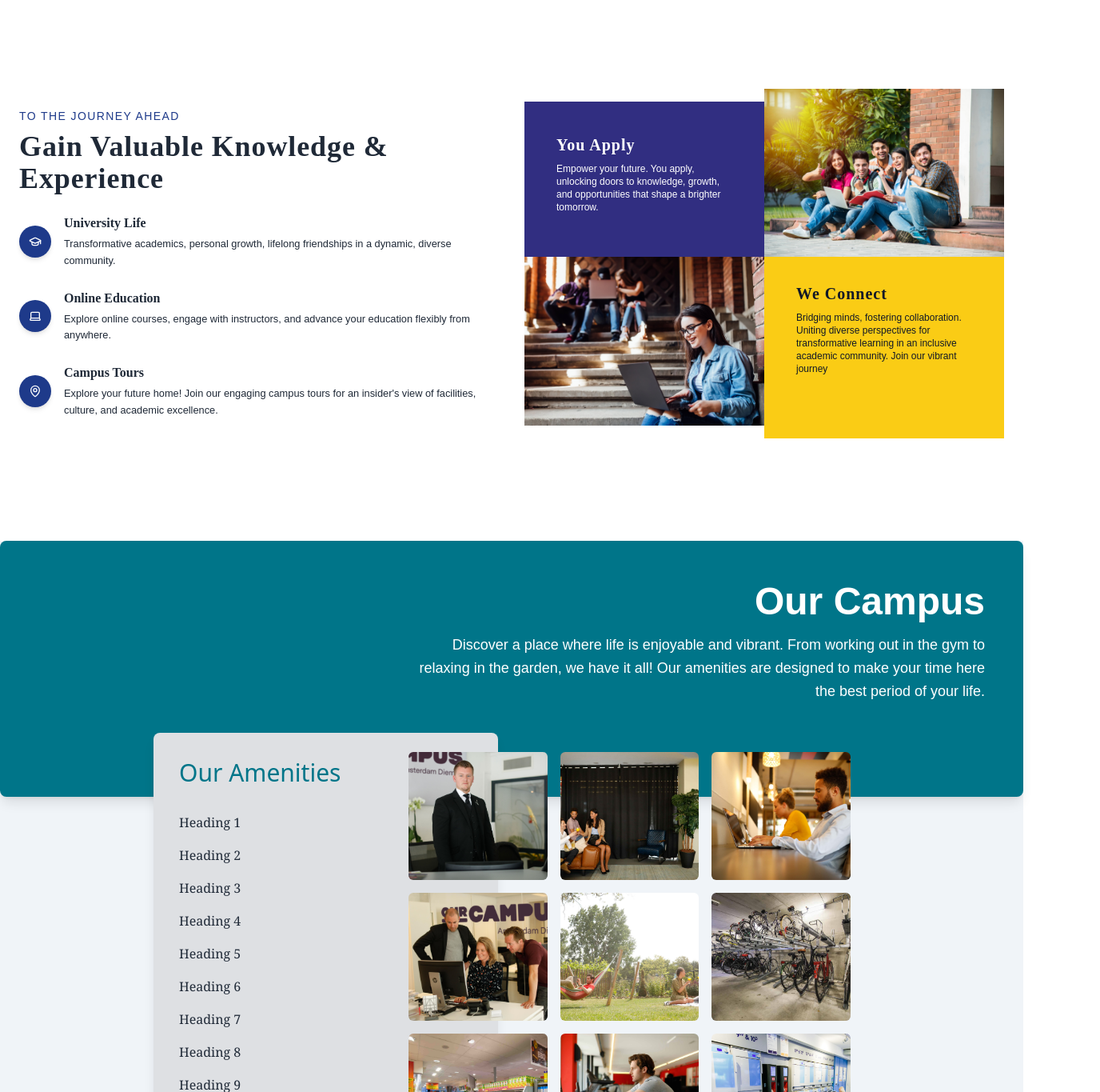
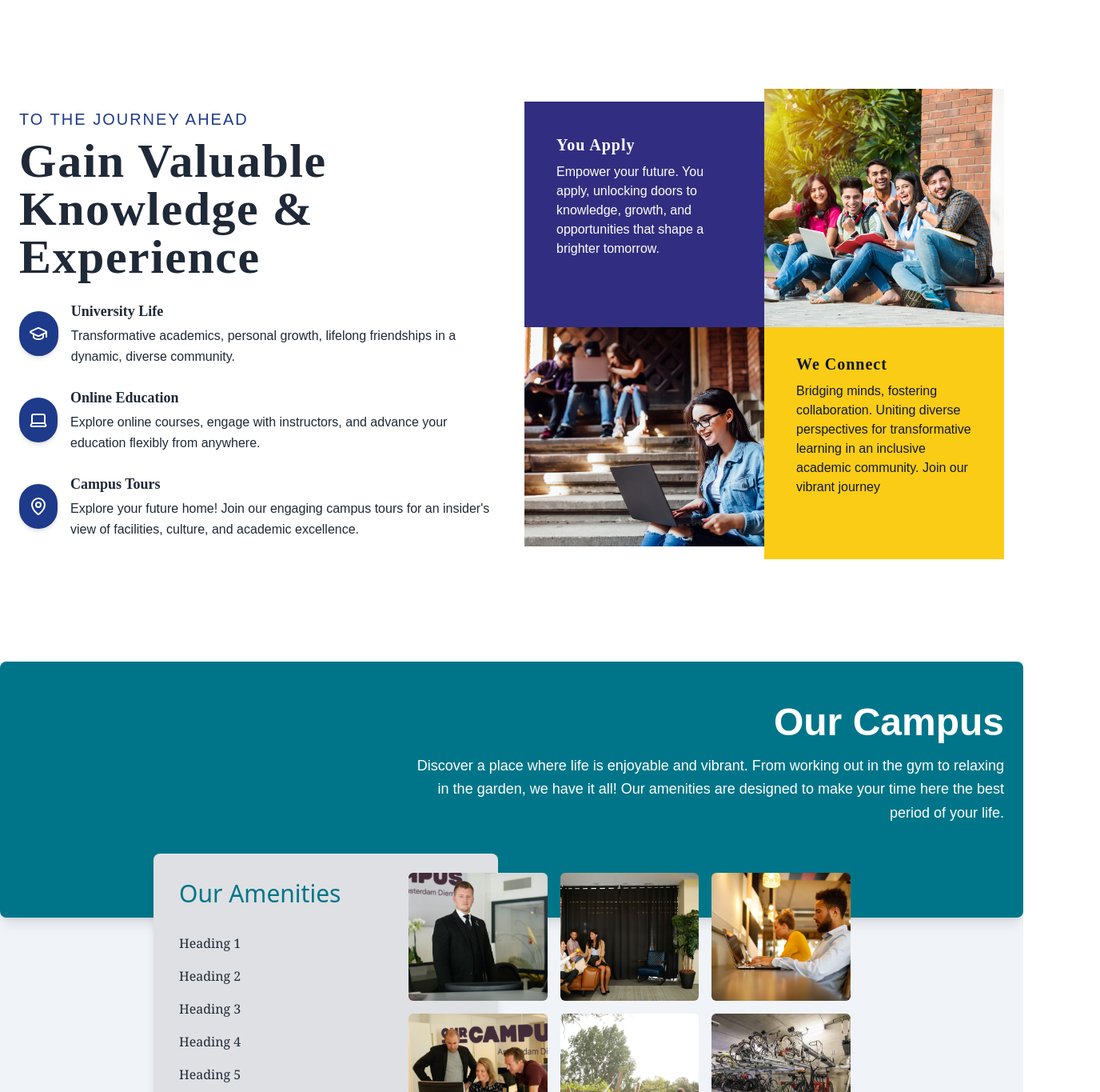
Before and after one commit to atulsadiwal/accman-live, a Next.js app: page / in a window 1280 px wide. Shown: the part 2160-3525 px from the top of the page at 80% size, 1376 px wide, since content can reach past the window. Built offline with nearby package versions, Linux system fonts and the light colour scheme.

Commit message:
New Change

```diff
--- a/src/components/OurCampus.js
+++ b/src/components/OurCampus.js
@@ -20,9 +20,9 @@ const IMAGE_DATA = [
 const OurCampus = () => {
     return (
         <>
-            <section className="relative bg-[#F0F4F8] pb-8">
+            <div className="relative bg-[#F0F4F8] pb-8">
                 <motion.div
-                    className="bg-[#007589] text-white shadow-lg rounded-lg h-80 flex items-center px-6 lg:px-12 sticky top-10 z-0"
+                    className="bg-[#007589] text-white shadow-lg rounded-lg h-80 flex items-center px-6 lg:px-12y top-10 z-0"
                     initial={{ opacity: 0, x: 100 }}
                     whileInView={{ opacity: 1, x: 0 }}
                     viewport={{ once: true }}
@@ -91,8 +91,7 @@ const OurCampus = () => {
                         ))}
                     </motion.div>
                 </div>
-
-            </section>
+            </div>
         </>
     );
 }
--- a/src/components/YourJourney.js
+++ b/src/components/YourJourney.js
@@ -31,19 +31,19 @@ const YourJourney = () => {
             <div className="container mx-auto px-6 py-10 sm:py-32">
                 <div className="grid md:grid-cols-2 gap-8">
                     <div className='py-6'>
-                        <h6 className="text-blue-900 text-sm tracking-widest uppercase mb-2">To The Journey Ahead</h6>
-                        <h2 className="text-4xl font-semibold mb-6 tracking-wide leading-10 font-playfair text-gray-800">
+                        <h6 className="text-blue-900 text-xl tracking-widest uppercase mb-2">To The Journey Ahead</h6>
+                        <h2 className="text-6xl font-semibold mb-6 tracking-wide font-playfair text-gray-800">
                             Gain Valuable Knowledge & Experience
                         </h2>
                         <div className="space-y-6">
                             {data.map((item) => (
-                                <div key={item.id} className="flex items-start space-x-4 items-center">
-                                    <div className="bg-blue-900 text-white flex items-center justify-center h-10 w-10 px-3 shadow-md rounded-full text-sm hover:bg-yellow-500 hover:text-black">
+                                <div key={item.id} className="flex space-x-4 items-center">
+                                    <div className="bg-blue-900 text-white flex items-center justify-center h-14 w-14 px-3 shadow-md rounded-full text-sm hover:bg-yellow-500 hover:text-black">
                                         {item.icon}
                                     </div>
                                     <div>
-                                        <h3 className="text-md font-semibold font-playfair text-gray-800">{item.title}</h3>
-                                        <p className="text-[0.8rem] leading-relaxed text-gray-800 mt-1">{item.description}</p>
+                                        <h3 className="text-lg font-semibold font-playfair text-gray-800">{item.title}</h3>
+                                        <p className="text-base leading-relaxed text-gray-800 mt-1">{item.description}</p>
                                     </div>
                                 </div>
                             ))}
@@ -53,7 +53,7 @@ const YourJourney = () => {
                     <div className="grid grid-cols-1 sm:grid-cols-2 relative">
                         <div className="bg-indigo-900 text-white py-10 px-10 mt-0 sm:mt-4">
                             <h3 className="font-semibold text-xl tracking-wider font-playfair">You Apply</h3>
-                            <p className="text-xs mt-2">
+                            <p className="text-base mt-2">
                                 Empower your future. You apply, unlocking doors to knowledge, growth, and opportunities that shape a
                                 brighter tomorrow.
                             </p>
@@ -66,7 +66,7 @@ const YourJourney = () => {
                         </div>
                         <div className="bg-yellow-400 text-gray-900 py-8 px-10">
                             <h3 className="font-semibold text-xl tracking-wider font-playfair">We Connect</h3>
-                            <p className="text-xs mt-2">
+                            <p className="text-base mt-2">
                                 Bridging minds, fostering collaboration. Uniting diverse perspectives for transformative learning in an inclusive academic community. Join our vibrant journey
                             </p>
                         </div>
```
